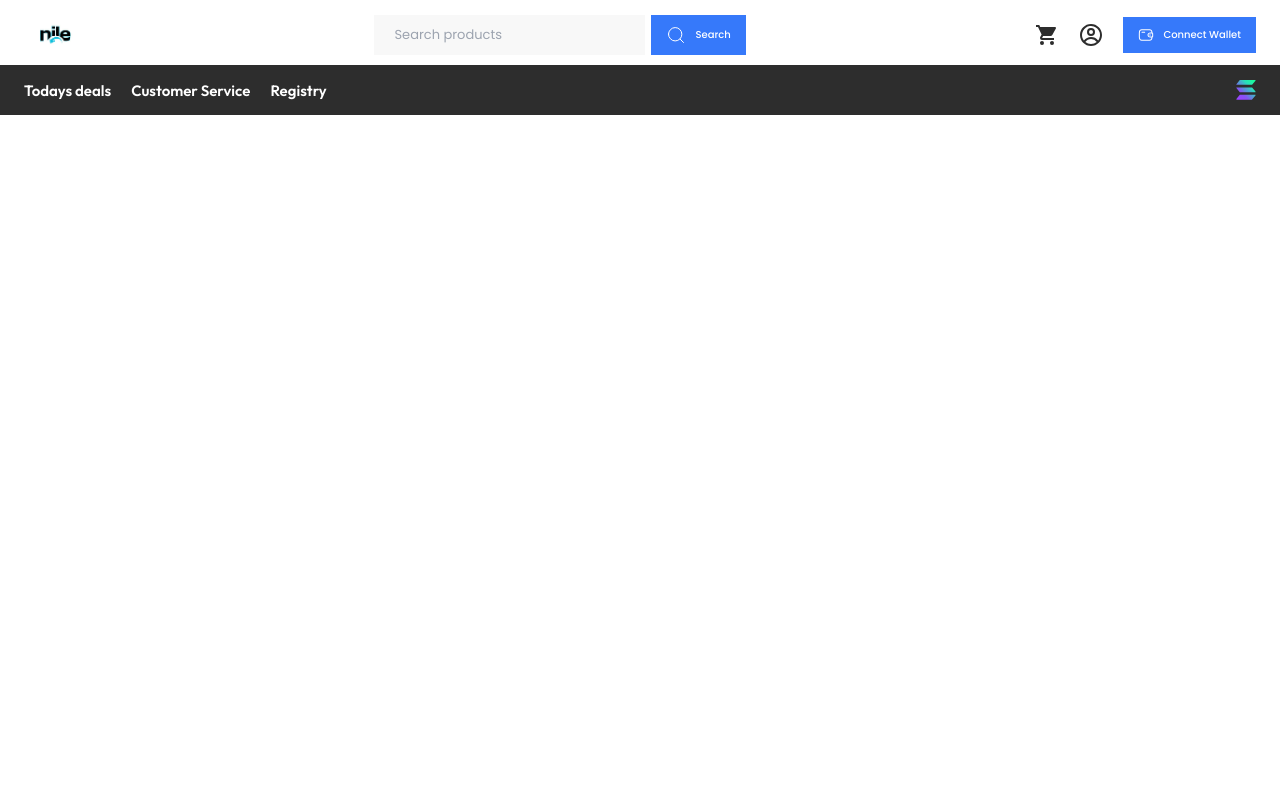
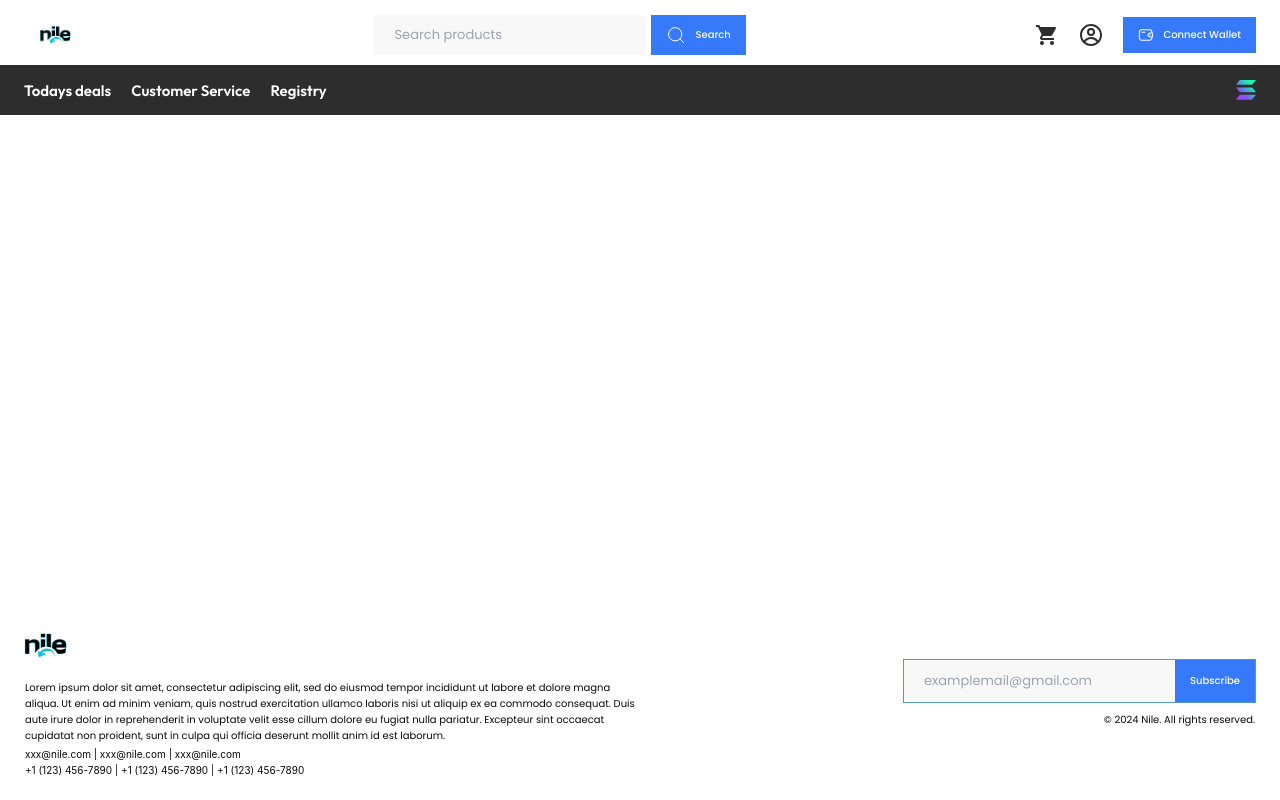
Before and after one commit to MuhammedAbdelmukaram/Nile, a React (Vite) app: page / in a window 1280 px wide. Built offline with nearby package versions, Linux system fonts and the light colour scheme.

Commit message:
footer progress

```diff
--- a/src/components/shared/Button/buttonStyles.module.css
+++ b/src/components/shared/Button/button.module.css
@@ -15,6 +15,8 @@
 	color: white;
 
 	transition: all 0.3s;
+
+	height: 100%;
 }
 
 .button:hover {
--- a/src/components/shared/Button/index.jsx
+++ b/src/components/shared/Button/index.jsx
@@ -1,7 +1,7 @@
-import styles from './buttonStyles.module.css';
+import styles from './button.module.css';
 const Button = ({ onClick, children }) => {
 	return (
-		<button className={styles.button} onClick={onClick}>
+		<button className={`${styles.button}`} onClick={onClick}>
 			{children}
 		</button>
 	);
--- /dev/null
+++ b/src/components/shared/Footer/footer.module.css
@@ -0,0 +1,33 @@
+footer {
+	padding: 0 1.56rem;
+}
+
+.logo {
+	object-fit: cover;
+	width: 5.0625rem;
+	height: 3.00288rem;
+}
+
+.logoContainer {
+	display: flex;
+	justify-content: center;
+	align-items: center;
+	width: 5.0625rem;
+	height: 3.00288rem;
+	overflow: hidden;
+	margin-left: -1.3rem;
+}
+
+.subscribeContainer {
+	outline: 1px solid #5497d5;
+	height: 2.625rem;
+	padding: 0;
+}
+
+.emailContact {
+	margin-top: 0.62rem;
+}
+
+.copyRight {
+	margin: 0.6rem 0;
+}
--- /dev/null
+++ b/src/components/shared/Footer/index.jsx
@@ -0,0 +1,65 @@
+//Components
+import Button from '../Button/index.jsx';
+import InputField from '../InputField/index.jsx';
+//Styles
+import styles from './footer.module.css';
+
+const Footer = () => {
+	const renderSubscribe = () => {
+		return (
+			<div
+				className={`${styles.subscribeContainer} flex flex-row justify-center items-center w-full`}>
+				<InputField placeholder="examplemail@gmail.com" />
+				<Button>Subscribe</Button>
+			</div>
+		);
+	};
+
+	return (
+		<footer className="fixed inset-x-0 bottom-0 flex flex-col justify-center items-center pb-6 md:flex-row md:h-48 md:justify-between md:h-fit md:gap-2">
+			<div className="md:flex md:flex-col md:justify-between md:w-1/2 md:h-full">
+				<div className="w-full flex justify-start">
+					<div className={styles.logoContainer}>
+						<img
+							src="/images/NileLogo.jpeg"
+							alt="Nile Logo"
+							className={styles.logo}
+						/>
+					</div>
+				</div>
+				<div className="w-full md:hidden">{renderSubscribe()}</div>
+				<div className="mt-5 md:mt-[0.62rem]">
+					<p>
+						Lorem ipsum dolor sit amet, consectetur adipiscing elit, sed do
+						eiusmod tempor incididunt ut labore et dolore magna aliqua. Ut enim
+						ad minim veniam, quis nostrud exercitation ullamco laboris nisi ut
+						aliquip ex ea commodo consequat. Duis aute irure dolor in
+						reprehenderit in voluptate velit esse cillum dolore eu fugiat nulla
+						pariatur. Excepteur sint occaecat cupidatat non proident, sunt in
+						culpa qui officia deserunt mollit anim id est laborum.
+					</p>
+				</div>
+				<div
+					className={`${styles.emailContact} md:mt-1 w-full flex justify-start`}>
+					<p className="font-inter">
+						xxx@nile.com | xxx@nile.com | xxx@nile.com
+					</p>
+				</div>
+				<div
+					className={`${styles.emailContact} md:mt-1 w-full flex justify-start`}>
+					<p className="font-inter">
+						+1 (123) 456-7890 | +1 (123) 456-7890 | +1 (123) 456-7890
+					</p>
+				</div>
+			</div>
+			<div className="md:h-full md:flex md:flex-col md:justify-between md:items-end">
+				<div className="hidden md:block md:w-full">{renderSubscribe()}</div>
+				<div className={`${styles.copyRight}`}>
+					<p>© 2024 Nile. All rights reserved.</p>
+				</div>
+			</div>
+		</footer>
+	);
+};
+
+export default Footer;
--- a/src/index.css
+++ b/src/index.css
@@ -6,6 +6,16 @@ body {
 	margin: 0;
 	line-height: normal;
 }
+
+p {
+	color: #08090a;
+	font-family: Poppins, sans-serif;
+	font-size: 0.625rem;
+	font-style: normal;
+	font-weight: 400;
+	line-height: normal;
+}
+
 :root {
 	/* fonts */
 	--font-inter: Inter;
--- a/src/pages/LandingPage/index.jsx
+++ b/src/pages/LandingPage/index.jsx
@@ -1,9 +1,11 @@
 import Header from '../../components/shared/Header';
+import Footer from '../../components/shared/Footer';
 
 const LandingPage = () => {
 	return (
 		<div>
 			<Header />
+			<Footer />
 		</div>
 	);
 };
--- a/tailwind.config.js
+++ b/tailwind.config.js
@@ -2,7 +2,12 @@
 export default {
 	content: ['./index.html', './src/**/*.{js,jsx}'],
 	theme: {
-		extend: {},
+		extend: {
+			fontFamily: {
+				poppins: ['Poppins', 'sans-serif'],
+				inter: ['Inter', 'sans-serif'],
+			},
+		},
 	},
 	plugins: [],
 };
```
